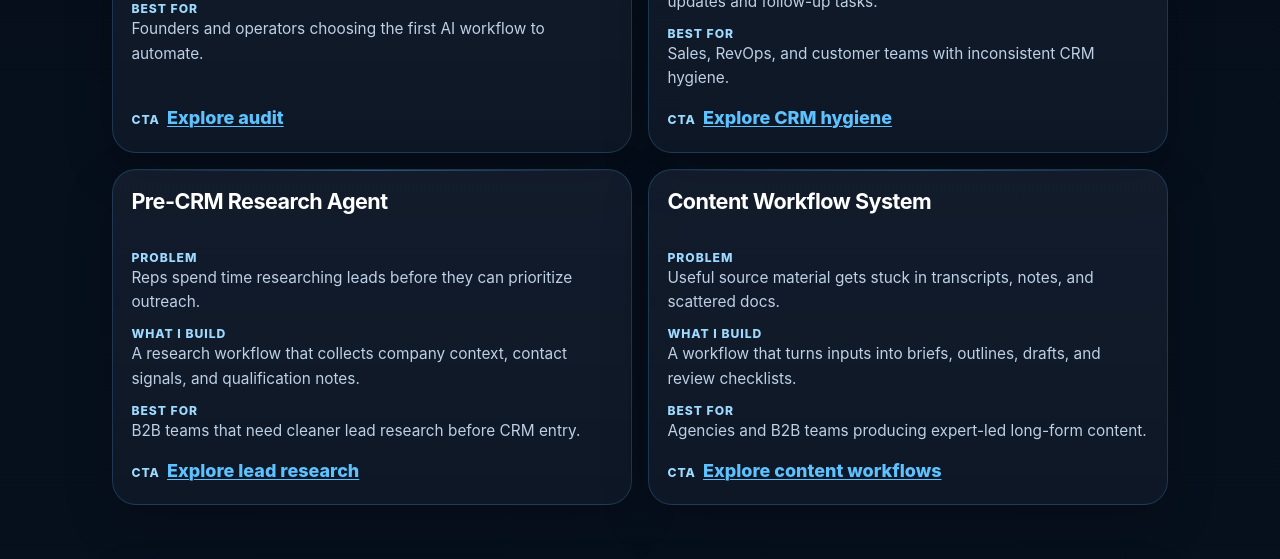
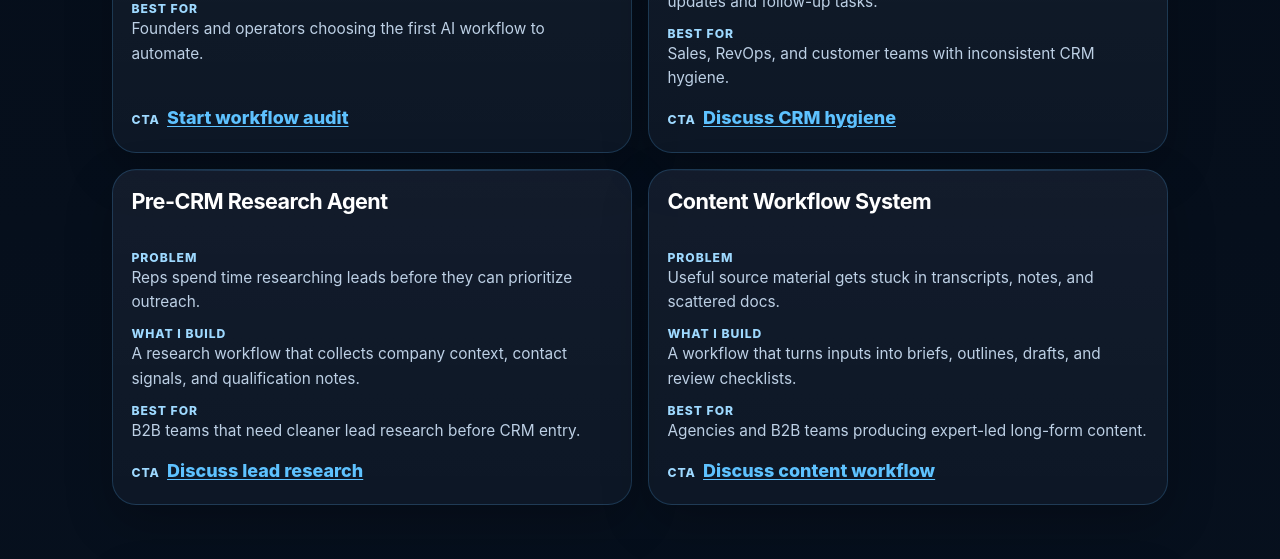
Before and after one commit to mahadevupadhyayula/mahadevupadhyayula.github.io, a Jekyll site: the page built from index.md, in a window 1280 px wide and 900 px high, scrolled down 1087 px. Shown: the part 153-712 px from the top of the window. Built offline with Jekyll 4.4.1, drawn with Linux system fonts in a browser that asks for light colours.

Commit message:
Route commercial CTAs with work intent

```diff
--- a/_includes/blog-sticky-cta.html
+++ b/_includes/blog-sticky-cta.html
@@ -3,7 +3,7 @@
     <strong>Turn this idea into a reviewed workflow.</strong>
     <span>Map CRM notes, lead research, or content briefs into a human-approved AI system.</span>
   </div>
-  <a class="blog-sticky-cta__link" href="{{ '/work-with-me' | relative_url }}">Book an AI Workflow Audit</a>
+  <a class="blog-sticky-cta__link" href="{{ '/work-with-me?intent=workflow-audit' | relative_url }}">Book an AI Workflow Audit</a>
   <button class="blog-sticky-cta__dismiss" type="button" data-blog-sticky-cta-dismiss aria-label="Dismiss AI workflow audit call to action">×</button>
 </aside>
 <script>
--- a/_includes/blog-workflow-cta.html
+++ b/_includes/blog-workflow-cta.html
@@ -2,5 +2,5 @@
   <p class="section-eyebrow">AI Workflow Audit</p>
   <h2 id="blog-workflow-cta-title">Want to apply this to your workflow?</h2>
   <p>I help B2B teams design human-approved AI workflow systems for CRM hygiene, lead research, content ops, and internal automation.</p>
-  <a class="button-link button-primary" href="{{ '/work-with-me' | relative_url }}">Book an AI Workflow Audit</a>
+  <a class="button-link button-primary" href="{{ '/work-with-me?intent=workflow-audit' | relative_url }}">Book an AI Workflow Audit</a>
 </section>
--- a/_includes/footer.html
+++ b/_includes/footer.html
@@ -11,7 +11,7 @@
       <span aria-hidden="true">·</span>
       <a href="https://contra.com/" target="_blank" rel="noopener noreferrer">Contra</a>
       <span aria-hidden="true">·</span>
-      <a class="footer-cta" href="{{ '/work-with-me' | relative_url }}">Send me your workflow</a>
+      <a class="footer-cta" href="{{ '/work-with-me?intent=workflow-audit' | relative_url }}">Send me your workflow</a>
     </nav>
   </div>
 </footer>
--- a/index.md
+++ b/index.md
@@ -10,7 +10,7 @@ description: I build human-approved AI workflow systems for B2B teams, including
   <p class="hero-copy">CRM notes, lead research, content briefs, documents, and internal updates become structured outputs, validated workflows, and human-approved AI systems.</p>
   <p class="hero-service-line">Services: CRM Hygiene • Lead Research • Content Automation • AI Workflow Audits</p>
   <div class="hero-actions" aria-label="Primary actions">
-    <a class="button-link button-primary" href="{{ '/work-with-me' | relative_url }}">Book an AI Workflow Audit</a>
+    <a class="button-link button-primary" href="{{ '/work-with-me?intent=workflow-audit' | relative_url }}">Book an AI Workflow Audit</a>
     <a class="button-link button-secondary" href="{{ '/case-studies' | relative_url }}">View Case Studies</a>
   </div>
 </section>
@@ -34,7 +34,7 @@ description: I build human-approved AI workflow systems for B2B teams, including
         <dt>Best for</dt>
         <dd>Founders and operators choosing the first AI workflow to automate.</dd>
       </dl>
-      <p class="card-cta"><span>CTA</span><a href="{{ '/services' | relative_url }}#ai-workflow-audit">Explore audit</a></p>
+      <p class="card-cta"><span>CTA</span><a href="{{ '/work-with-me?intent=workflow-audit' | relative_url }}">Start workflow audit</a></p>
     </article>
     <article>
       <h3>CRM Hygiene Agent</h3>
@@ -46,7 +46,7 @@ description: I build human-approved AI workflow systems for B2B teams, including
         <dt>Best for</dt>
         <dd>Sales, RevOps, and customer teams with inconsistent CRM hygiene.</dd>
       </dl>
-      <p class="card-cta"><span>CTA</span><a href="{{ '/services' | relative_url }}#crm-hygiene-agent">Explore CRM hygiene</a></p>
+      <p class="card-cta"><span>CTA</span><a href="{{ '/work-with-me?intent=crm-hygiene' | relative_url }}">Discuss CRM hygiene</a></p>
     </article>
     <article>
       <h3>Pre-CRM Research Agent</h3>
@@ -58,7 +58,7 @@ description: I build human-approved AI workflow systems for B2B teams, including
         <dt>Best for</dt>
         <dd>B2B teams that need cleaner lead research before CRM entry.</dd>
       </dl>
-      <p class="card-cta"><span>CTA</span><a href="{{ '/services' | relative_url }}#pre-crm-research-agent">Explore lead research</a></p>
+      <p class="card-cta"><span>CTA</span><a href="{{ '/work-with-me?intent=pre-crm-research' | relative_url }}">Discuss lead research</a></p>
     </article>
     <article>
       <h3>Content Workflow System</h3>
@@ -70,7 +70,7 @@ description: I build human-approved AI workflow systems for B2B teams, including
         <dt>Best for</dt>
         <dd>Agencies and B2B teams producing expert-led long-form content.</dd>
       </dl>
-      <p class="card-cta"><span>CTA</span><a href="{{ '/services' | relative_url }}#content-workflow-system">Explore content workflows</a></p>
+      <p class="card-cta"><span>CTA</span><a href="{{ '/work-with-me?intent=content-workflow' | relative_url }}">Discuss content workflow</a></p>
     </article>
   </div>
 </section>
@@ -90,7 +90,7 @@ description: I build human-approved AI workflow systems for B2B teams, including
     <span>Human Approval</span>
     <span>Clean Output</span>
   </div>
-  <a class="button-link button-primary" href="{{ '/work-with-me' | relative_url }}">Send me your workflow</a>
+  <a class="button-link button-primary" href="{{ '/work-with-me?intent=workflow-audit' | relative_url }}">Send me your workflow</a>
 </section>
 
 ---
```
Also changed, not shown: case-studies.md (+1 -1 lines), services.md (+5 -5 lines).
